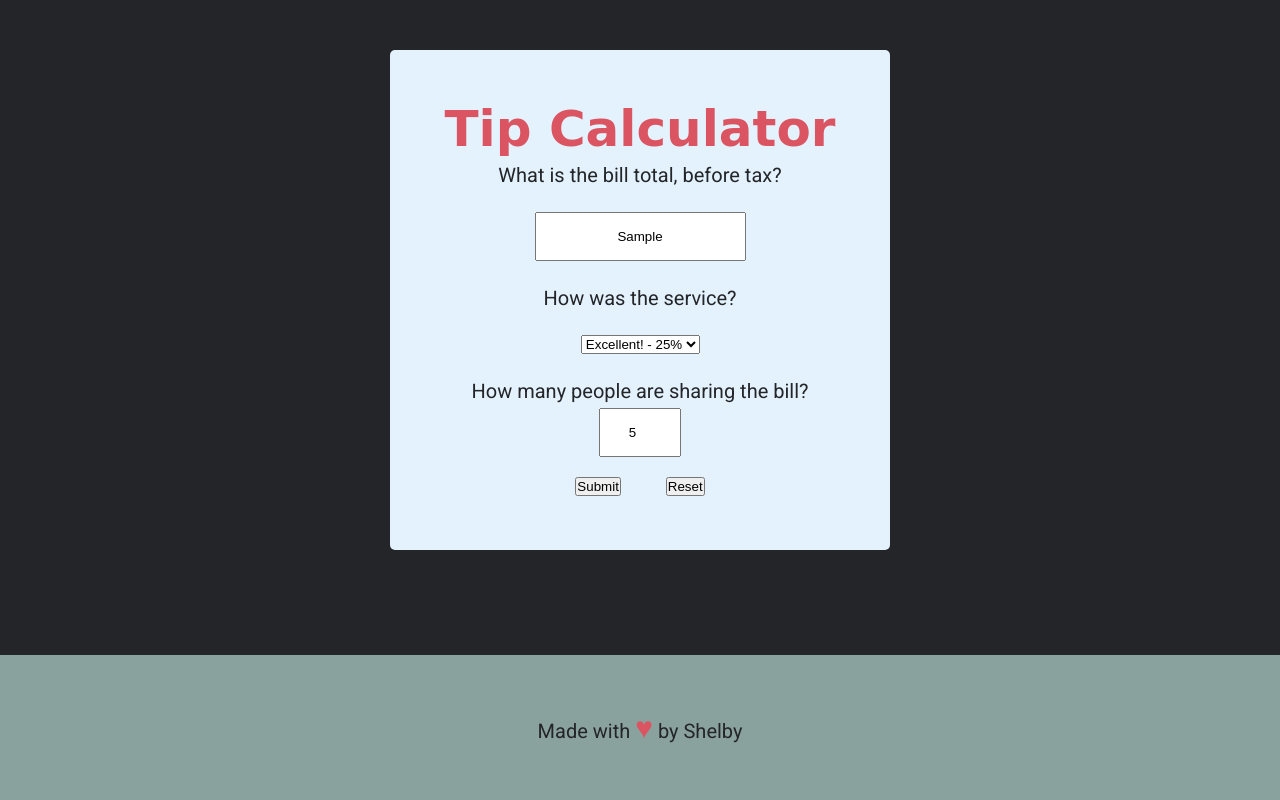
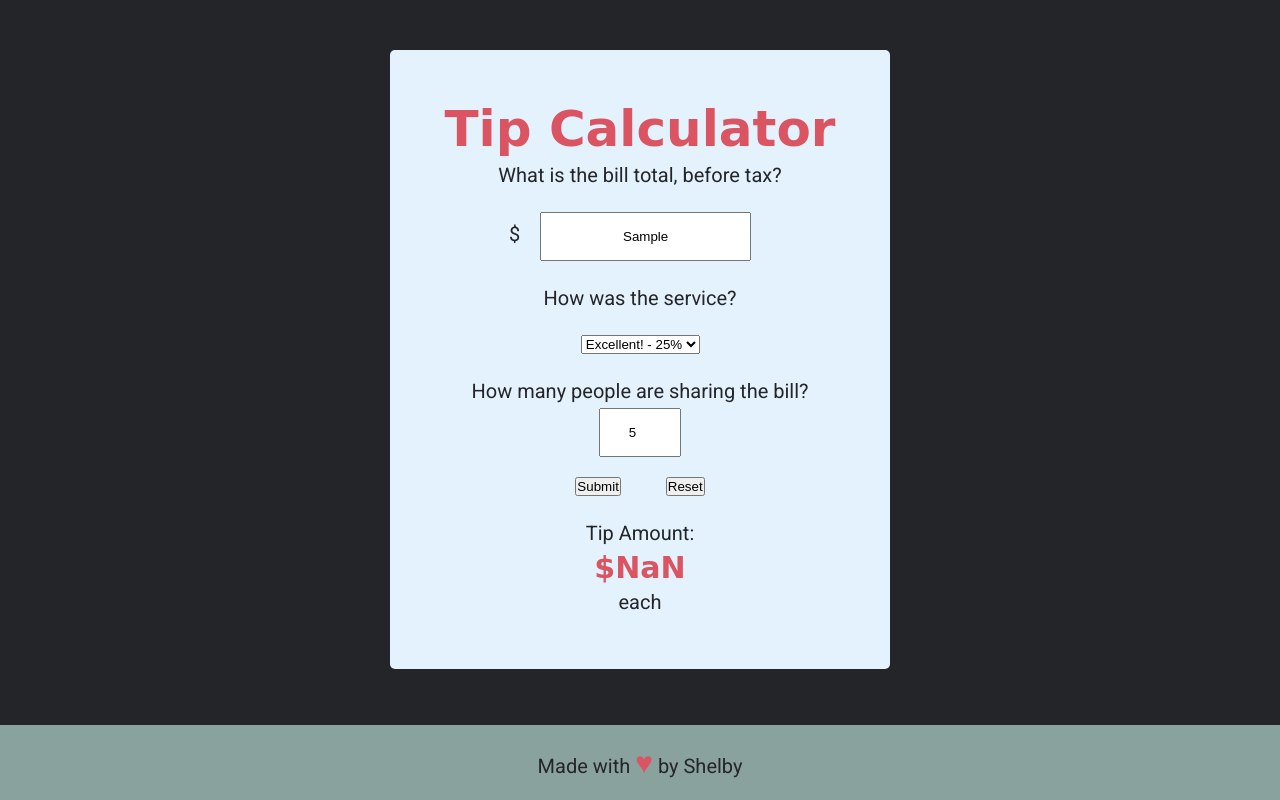
Before and after one commit to shelbyvjacobs/tip-calculator, a plain HTML site: page index.html in a window 1280 px wide. Both pictures are taken after typing "Sample", "5" into the empty fields and a click on the input 598 px from the left and 486 px from the top of the page. Drawn offline with Linux system fonts and the light colour scheme; a web font is replaced by a local one.

Commit message:
wrote displayTip function and updated styles

```diff
--- a/index.html
+++ b/index.html
@@ -10,7 +10,7 @@
         <h1>Tip Calculator</h1>
         <form>
             <p class="question-text">What is the bill total, before tax?</p>
-            <input type="text" placeholder="Bill Amount" required id="bill-total"></input>
+            <span class="question-text">$</span><input type="text" placeholder="Bill Amount" required id="bill-total"></input>
             <p class="question-text">How was the service?</p>
             <select required id="service-quality">
                 <option value="0.25">Excellent! - 25%</option>
--- a/script.js
+++ b/script.js
@@ -1,4 +1,6 @@
 submitButton = document.querySelector("#submit");
+tipSection = document.querySelector("#tip-section");
+tipAmount = document.querySelector("#tip-amount");
 
 calculateTip = () => {
     billTotal = document.querySelector("#bill-total").value;
@@ -20,4 +22,7 @@ submitButton.addEventListener("click", function(evt) {
 //innerHTML for displaying tip
 function displayTip () {
     console.log(roundedTip);
+    tipSection.style.display ="block";
+    tipSection.style.backgroundColor = "$white";
+    tipAmount.innerText = "$" + roundedTip;
 };
--- a/scss/main.scss
+++ b/scss/main.scss
@@ -15,7 +15,6 @@ body {
 
 #calculator {
     width: 500px;
-    height: 500px;
     margin: 50px auto;
     background-color: $white;
     border-radius: 5px;
@@ -49,9 +48,13 @@ select {
     display: none;
 }
 
+#tip-amount {
+    @include font-styles(30px, $headline-font, $secondary-color);
+}
+
 footer {
     background-color: $theme-color;
-    padding: $padding;
+    padding: $input-padding;
     position: fixed;
     left: 0;
     bottom: 0;
```
Also changed, not shown: css/main.css, 1 other file.
